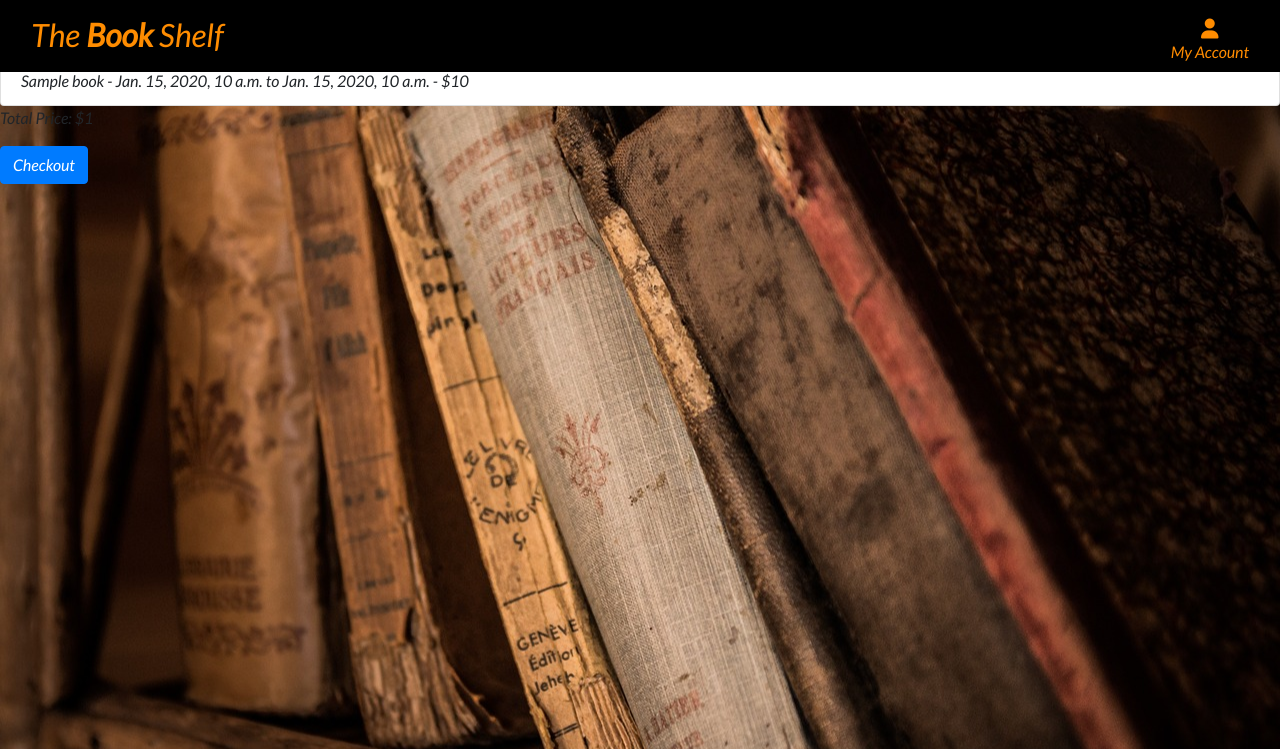
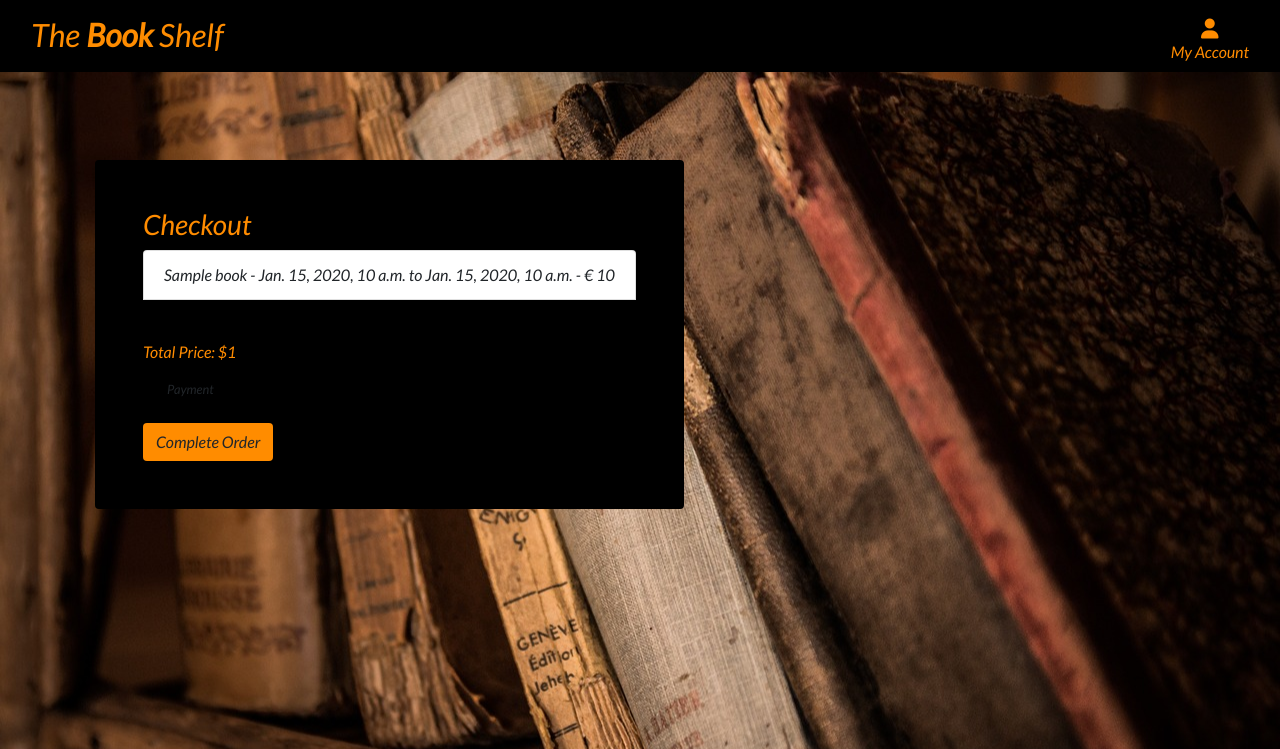
Before and after one commit to ourfalia/the-book-shelf, a Django app: template rental/templates/rental/checkout.html in a window 1280 px wide. Shown: the top 749 px of the page. Run offline with Django 3.2, Linux system fonts and the light colour scheme; the template is opened without the code that fills it: most values are stand-ins (such as "Sample title", 1, 10 or a date in 2020); some libraries are stand-ins or nearby versions.

Commit message:
update checkout template

```diff
--- a/rental/templates/rental/checkout.html
+++ b/rental/templates/rental/checkout.html
@@ -1,19 +1,32 @@
 {% extends 'base.html' %}
 {% block content %}
-    <h1>Checkout</h1>
+<div class="container header-container ">
+    <div class="black-bg rounded p-5">
+        <h3 class="orange-text">Checkout</h3>
         <ul class="list-group">
             {% for reservation in reservations %}
                 <li class="list-group-item">
                     {{ reservation.book.title }} - {{ reservation.start_date }} to {{ reservation.end_date }}
-                - ${{ reservation.price }}
-            </li>
+                    -  € {{ reservation.price }}
+                </li><br>
             {% empty %}
-            <li class="list-group-item">No reservations to checkout.</li>
+                <li class="list-group-item orange-text">No reservations to checkout.</li>
             {% endfor %}
         </ul>
-    <p>Total Price: ${{ total_price }}</p>
+        <p class="orange-text mt-3">Total Price: ${{ total_price }}</p>
         <form method="post">
             {% csrf_token %}
-        <button type="submit" class="btn btn-primary">Checkout</button>
+            <fieldset class="px-3">
+                <legend class="fieldset-label small text-black px-2 w-auto">Payment</legend>
+                <!-- A Stripe card element will go here -->
+                <div class="mb-3" id="card-element"></div>
+                <!-- Used to display form errors -->
+                <div class="mb-3 text-danger" id="card-errors" role="alert"></div>
+                <!-- Pass the client secret to the view so we can get the payment intent id -->
+                <input type="hidden" value="{{ client_secret }}" name="client_secret">
+            </fieldset>
+            <button type="submit" class="btn orange-color">Complete Order</button>
         </form>
+    </div>
+</div>
 {% endblock %}
```
Lines whose indentation alone changed are shown as unchanged.
